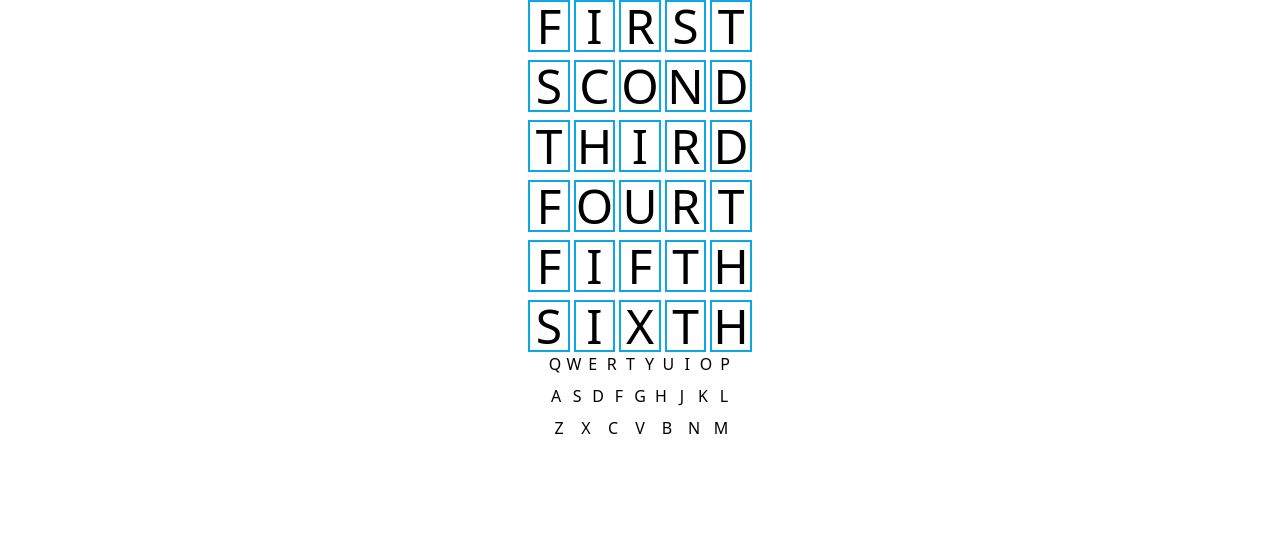
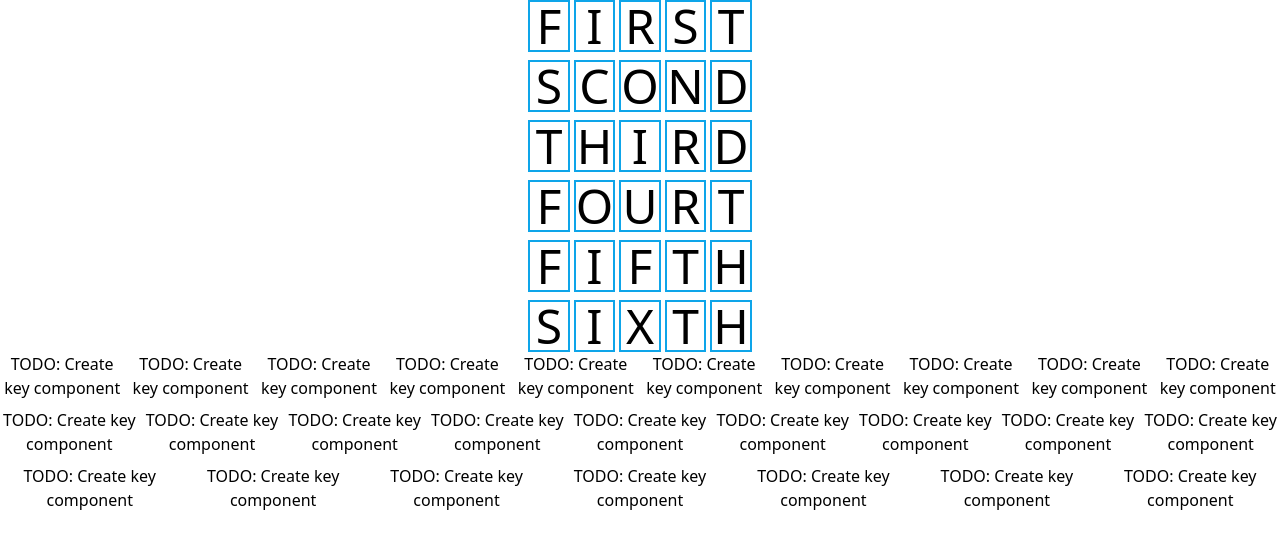
Before and after one commit to RdotSilva/TypeScript-React-WordUp, a React (Create React App) app: page / in a window 1280 px wide. Shown: the top 548 px of the page. Built offline with nearby package versions, Linux system fonts and the light colour scheme.

Commit message:
Replace div with Key component

```diff
--- a/src/components/Keyboard/Keyboard.tsx
+++ b/src/components/Keyboard/Keyboard.tsx
@@ -1,4 +1,5 @@
 import React from "react";
+import Key from "./Key";
 
 type Props = {};
 
@@ -12,17 +13,17 @@ const Keyboard = (props: Props) => {
       <div className="grid grid-rows-3 gap-2 w-30">
         <div className="grid grid-cols-10 gap-1">
           {keys1.map((key) => {
-            return <div>{key}</div>;
+            return <Key keyVal={key} />;
           })}
         </div>
         <div className="grid grid-cols-9 gap-1">
           {keys2.map((key) => {
-            return <div>{key}</div>;
+            return <Key keyVal={key} />;
           })}
         </div>
         <div className="grid grid-cols-7 gap-1">
           {keys3.map((key) => {
-            return <div>{key}</div>;
+            return <Key keyVal={key} />;
           })}
         </div>
       </div>
```
